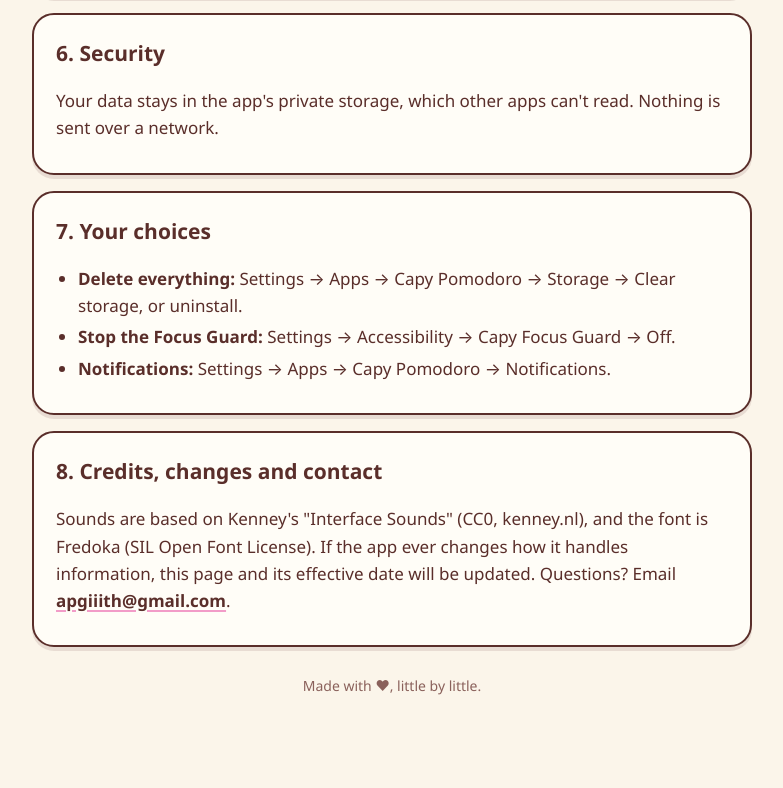
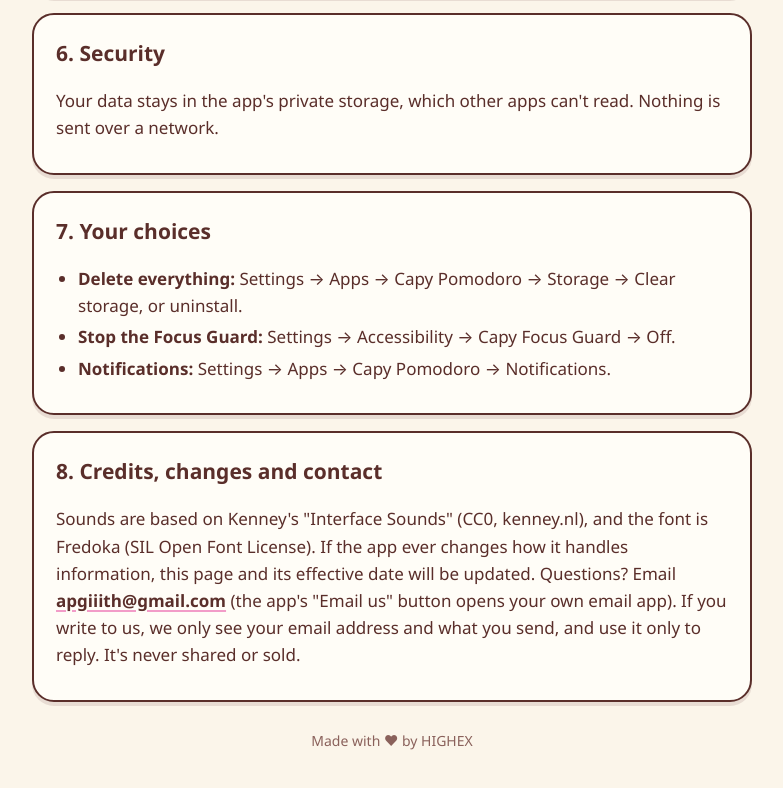
Before and after one commit to AG2M4N/capy-pomodoro-privacy, a plain HTML site: page index.html in a window 1280 px wide. Shown: the part 2207-2995 px from the top of the page, without its empty margins (248-1031 px from the left). Before the commit the page ends 2969 px from the top, so only its background shows below. Drawn offline with Linux system fonts and the light colour scheme.

Commit message:
Mention how contact emails are handled

```diff
--- a/index.html
+++ b/index.html
@@ -111,10 +111,11 @@
     <h2>8. Credits, changes and contact</h2>
     <p>Sounds are based on Kenney's "Interface Sounds" (CC0, kenney.nl), and the font is Fredoka (SIL Open Font License).
        If the app ever changes how it handles information, this page and its effective date will be updated.
-       Questions? Email <a href="mailto:apgiiith@gmail.com"><strong>apgiiith@gmail.com</strong></a>.</p>
+       Questions? Email <a href="mailto:apgiiith@gmail.com"><strong>apgiiith@gmail.com</strong></a> (the app's "Email us" button opens your own email app).
+       If you write to us, we only see your email address and what you send, and use it only to reply. It's never shared or sold.</p>
   </section>
 
-  <footer>Made with ♥, little by little.</footer>
+  <footer>Made with ♥ by HIGHEX</footer>
 </div>
 </body>
 </html>
```
Also changed, not shown: 1 other file.
